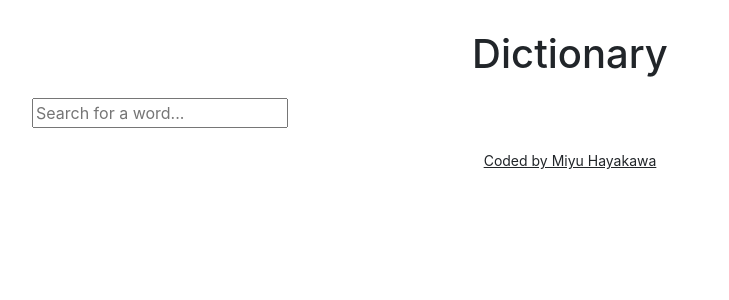
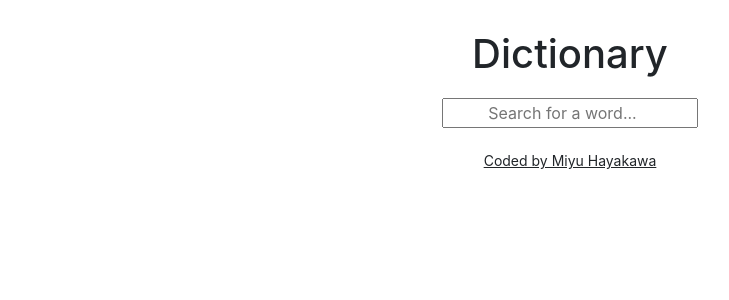
Before and after one commit to miyu-codes/dictionary-project, a React (Create React App) app: page / in a window 1280 px wide. Shown: the top 300 px of the page, without its empty margins (70-799 px from the left). Built offline with nearby package versions, Linux system fonts and the light colour scheme.

Commit message:
Adjusted the layout

```diff
--- a/src/Dictionary.css
+++ b/src/Dictionary.css
@@ -1,3 +1,8 @@
 form {
   margin: 20px;
 }
+input {
+  text-align: center;
+  display: block;
+  margin: 0 auto;
+}
```
